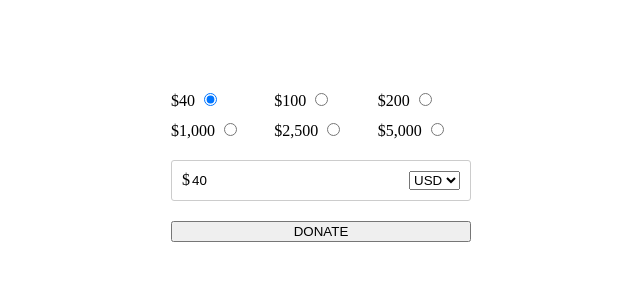
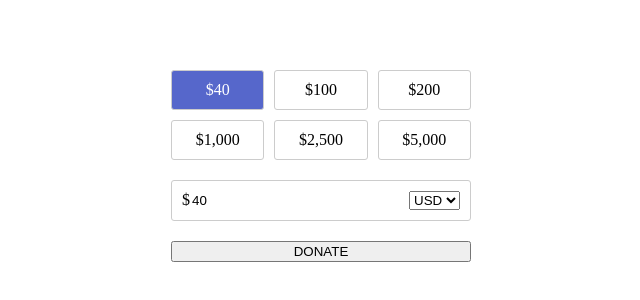
Before and after one commit to nikolayemrikh/donate, a Vue app in the folder packages/frontend/: page / in a window 1280 px wide. Shown: the part 234-534 px from the top of the page, without its empty margins (319-959 px from the left). Built offline with nearby package versions, Linux system fonts and the light colour scheme.

Commit message:
Добавляет щепотку стилей

```diff
--- a/packages/frontend/src/components/DonateForm.vue
+++ b/packages/frontend/src/components/DonateForm.vue
@@ -2,10 +2,8 @@
   <form class="donate">
     <ul class="presets">
       <li v-for="amount in presets" :key="amount">
-        <label>
-          {{getCurrencySign(currency)}}{{ formatAmount(amount, currency) }}
-          <input type="radio" name="amount" :value="amount" v-model="currentAmount">
-        </label>
+        <input :id="'a-' + amount" type="radio" name="amount" :value="amount" v-model="currentAmount">
+        <label :for="'a-' + amount">{{getCurrencySign(currency)}}{{ formatAmount(amount, currency) }}</label>
       </li>
     </ul>
     <div class="input-group">
@@ -83,11 +81,39 @@ export default class DonateForm extends Vue {
 }
 
 .presets {
+  $textColor: #ffffff;
+  $bgColor: #5667cb;
+
   display: grid;
   margin: 0;
   padding: 0;
   grid-template-columns: repeat(3, auto);
   gap: 10px;
+
+  input[type="radio"] {
+    opacity: 0;
+    position: fixed;
+    width: 0;
+
+    &:checked + label,
+    &:active + label {
+      background-color: $bgColor;
+      color: $textColor;
+    }
+  }
+
+  label {
+    display: block;
+    padding: 10px 5px;
+    border: 1px solid #cccccc;
+    border-radius: 3px;
+    text-align: center;
+
+    &:hover {
+      background-color: lighten($bgColor, 10%);
+      color: $textColor;
+    }
+  }
 }
 
 .submit-button {
```
